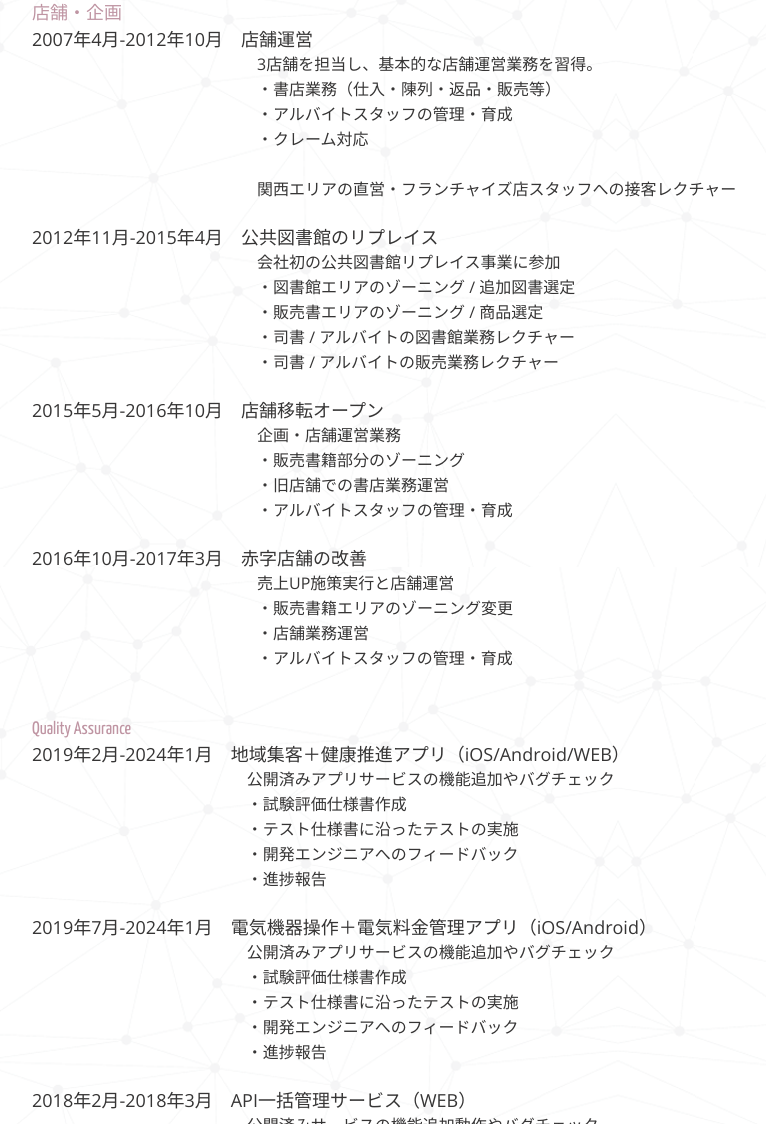
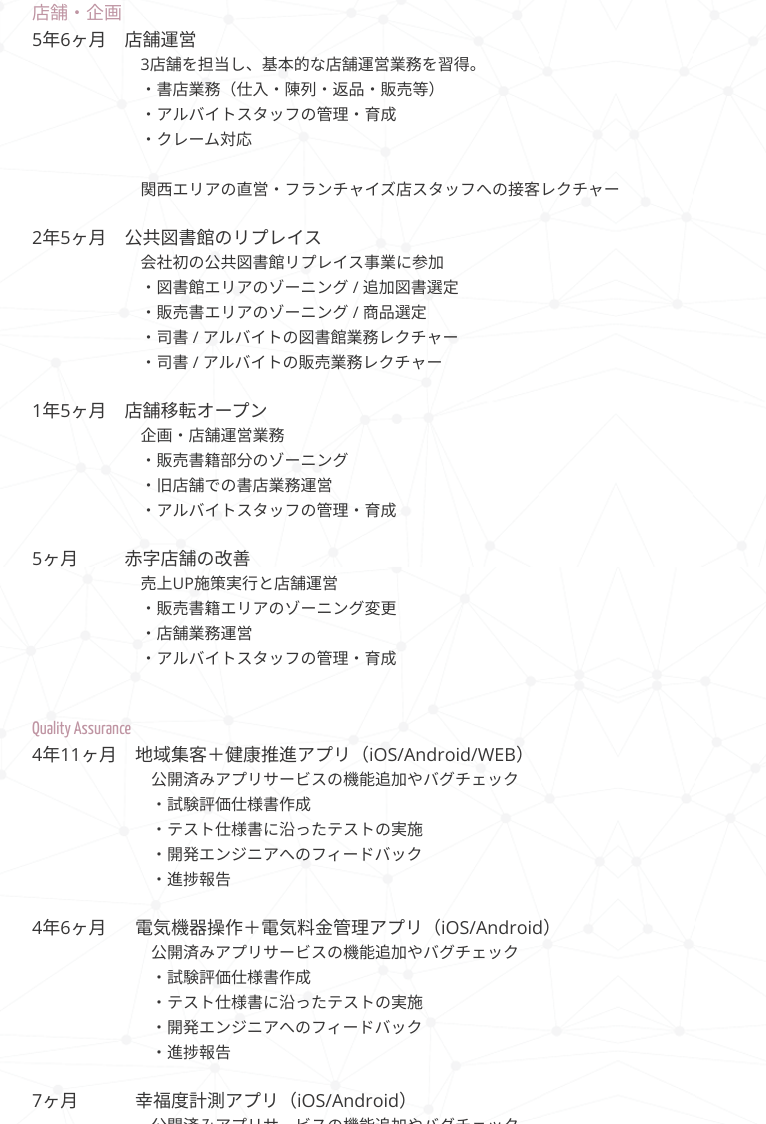
Before and after one commit to TAM829/pf, a plain HTML site: page index.html in a window 1280 px wide. Shown: the part 1676-2800 px from the top of the page, without its empty margins (83-849 px from the left). Drawn offline with nearby package versions, Linux system fonts and the light colour scheme; some packages are replaced by stand-ins of ours; a script that the page names is missing.

Commit message:
Update_2401201650
変更箇所
・更新日時
・職務経歴の期間を日付表記から年数に
・背景色

```diff
--- a/css/style.css
+++ b/css/style.css
@@ -20,7 +20,7 @@ sss * {
 }
 body {
   position: relative;
-  background: #343a5e;
+  background: #F2F2F2;
   color: #363535;
   font: 300 18px/24px 'Open Sans', sans-serif;
   min-width: 1400px;
--- a/index.html
+++ b/index.html
@@ -71,7 +71,7 @@
         </h1>
 
         <h5><font color = "white">
-        最終更新日：2024/1/12 21:00<font size=2>(JST)</font></font></h5>
+        最終更新日：2024/1/20 16:50<font size=2>(JST)</font></font></h5>
 
         <nav>
           <ul>
@@ -157,22 +157,22 @@
     <table>
 
 
-      <tr><td>2007年4月-2012年10月　</td><td>店舗運営</td></tr>
+      <tr><td>5年6ヶ月　</td><td>店舗運営</td></tr>
       <tr><td></td><td><font size=3px>　3店舗を担当し、基本的な店舗運営業務を習得。<br>　・書店業務（仕入・陳列・返品・販売等）<br>　・アルバイトスタッフの管理・育成<br>　・クレーム対応<br>
         <br>　関西エリアの直営・フランチャイズ店スタッフへの接客レクチャー
 　　　　</font></td></tr>
       <tr><td>&nbsp;</td></tr>
 
-      <tr><td>2012年11月-2015年4月　</td><td>公共図書館のリプレイス</td></tr>
+      <tr><td>2年5ヶ月　</td><td>公共図書館のリプレイス</td></tr>
       <tr><td></td><td><font size=3px>　会社初の公共図書館リプレイス事業に参加<br>　・図書館エリアのゾーニング / 追加図書選定<br>　・販売書エリアのゾーニング / 商品選定<br>　・司書 / アルバイトの図書館業務レクチャー<br>　・司書 / アルバイトの販売業務レクチャー<br></font></td></tr>
       <tr><td>&nbsp;</td></tr>
 
-      <tr><td>2015年5月-2016年10月　</td><td>店舗移転オープン</td></tr>
+      <tr><td>1年5ヶ月　</td><td>店舗移転オープン</td></tr>
       <tr><td></td><td><font size=3px>　企画・店舗運営業務<br>　・販売書籍部分のゾーニング<br>　・旧店舗での書店業務運営<br>　・アルバイトスタッフの管理・育成
       </font></td></tr>
       <tr><td>&nbsp;</td></tr>
 
-      <tr><td>2016年10月-2017年3月　</td><td>赤字店舗の改善</td></tr>
+      <tr><td>5ヶ月　</td><td>赤字店舗の改善</td></tr>
       <tr><td></td><td><font size=3px>　売上UP施策実行と店舗運営<br> 　・販売書籍エリアのゾーニング変更<br> 　・店舗業務運営<br>　・アルバイトスタッフの管理・育成</font></td></tr>
       <tr><td>&nbsp;</td></tr>
 
@@ -185,27 +185,27 @@
 		<table>
 
 
-      <tr><td>2019年2月-2024年1月　</td><td>地域集客＋健康推進アプリ（iOS/Android/WEB）</td></tr>
+      <tr><td>4年11ヶ月　</td><td>地域集客＋健康推進アプリ（iOS/Android/WEB）</td></tr>
       <tr><td></td><td><font size=3px>　公開済みアプリサービスの機能追加やバグチェック<br>　・試験評価仕様書作成 <br>　・テスト仕様書に沿ったテストの実施　<br>　・開発エンジニアへのフィードバック<br>　・進捗報告</font></td></tr>
       <tr><td>&nbsp;</td></tr>
 
-      <tr><td>2019年7月-2024年1月　</td><td>電気機器操作＋電気料金管理アプリ（iOS/Android）</td></tr>
+      <tr><td>4年6ヶ月　</td><td>電気機器操作＋電気料金管理アプリ（iOS/Android）</td></tr>
       <tr><td></td><td><font size=3px>　公開済みアプリサービスの機能追加やバグチェック<br>　・試験評価仕様書作成 <br>　・テスト仕様書に沿ったテストの実施　<br>　・開発エンジニアへのフィードバック<br>　・進捗報告</font></td></tr>
       <tr><td>&nbsp;</td></tr>
 
-      <tr><td>2018年2月-2018年3月　</td><td>API一括管理サービス（WEB）</td></tr>
+      <tr><td>7ヶ月　</td><td>幸福度計測アプリ（iOS/Android）</td></tr>
+      <tr><td></td><td><font size=3px>　公開済みアプリサービスの機能追加やバグチェック<br>　・試験評価仕様書作成 <br>　・テスト仕様書に沿ったテストの実施　<br>　・開発エンジニアへのフィードバック<br>　・進捗報告</font></td></tr>
+      <tr><td>&nbsp;</td></tr>
+
+      <tr><td>1ヶ月　</td><td>API一括管理サービス（WEB）</td></tr>
       <tr><td></td><td><font size=3px>　公開済みサービスの機能追加動作やバグチェック<br>　・試験評価仕様書作成 <br>　・テスト仕様書に沿ったテストの実施　<br>　・開発エンジニアへのフィードバック<br>　・進捗報告</font></td></tr>
       <tr><td>&nbsp;</td></tr>
 
-      <tr><td>2018年7月-2019年2月　</td><td>幸福度計測アプリ（iOS/Android）</td></tr>
-      <tr><td></td><td><font size=3px>　公開済みアプリサービスの機能追加やバグチェック<br>　・試験評価仕様書作成 <br>　・テスト仕様書に沿ったテストの実施　<br>　・開発エンジニアへのフィードバック<br>　・進捗報告</font></td></tr>
-      <tr><td>&nbsp;</td></tr>
-
-      <tr><td>2018年5月-2024年6月　</td><td>パートナー間コミュニケーションアプリ（iOS/Android）</td></tr>
+      <tr><td>1ヶ月　</td><td>パートナー間コミュニケーションアプリ（iOS/Android）</td></tr>
       <tr><td></td><td><font size=3px>　ローンチ前の正常動作テスト<br>　・試験評価仕様書作成 <br>　・テスト仕様書に沿ったテストの実施　<br>　・開発エンジニアへのフィードバック<br>　・進捗報告</font></td></tr>
       <tr><td>&nbsp;</td></tr>
 
-      <tr><td>2018年4月-2018年4月　</td><td>腸活アプリ（iOS/Android）</td></tr>
+      <tr><td>1ヶ月　</td><td>腸活アプリ（iOS/Android）</td></tr>
       <tr><td></td><td><font size=3px>　ローンチ前の正常動作テスト<br>　・試験評価仕様書作成 <br>　・テスト仕様書に沿ったテストの実施　<br>　・開発エンジニアへのフィードバック<br>　・進捗報告</font></td></tr>
       <tr><td>&nbsp;</td></tr>
 
```
Also changed, not shown: 1 other file.
